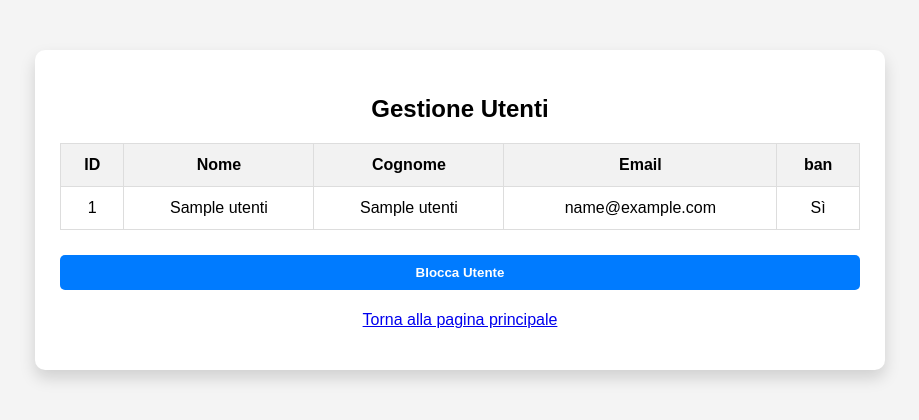
After one commit to giuseppefusco9/LOST-FOUND_db, a PHP site: page /ban_utente.php in a window 1280 px wide. The commit adds this page. Shown: the top 420 px of the page, without its empty margins (180-1099 px from the left). Run offline with PHP 8.4, Linux system fonts and the light colour scheme; tables that the repository leaves empty or names only in its code hold one stand-in row (values such as "Sample post").

Commit message:
add ban_utente.php

```diff
--- /dev/null
+++ b/ban_utente.php
@@ -0,0 +1,101 @@
+<?php
+$message = '';
+
+// Connessione
+$conn = new mysqli("localhost", "root", "", "lostfound_db");
+if ($conn->connect_error) die("Connessione fallita");
+
+// Gestione POST
+if ($_SERVER['REQUEST_METHOD'] === 'POST' && isset($_POST['idUtente'])) {
+    $idUtente = $_POST['idUtente'];
+
+    $stmt = $conn->prepare("UPDATE UTENTI SET ban = TRUE WHERE idUtente = ?");
+    $stmt->bind_param("i", $idUtente);
+
+    if ($stmt->execute()) {
+        $message = "Utente ID $idUtente bloccato con successo.";
+    } else {
+        $message = "Errore nel blocco utente.";
+    }
+
+    $stmt->close();
+}
+
+// Recupero utenti
+$utenti = [];
+$result = $conn->query("SELECT idUtente, nome, cognome, email, ban FROM UTENTI");
+if ($result) {
+    while ($row = $result->fetch_assoc()) {
+        $utenti[] = $row;
+    }
+}
+$conn->close();
+?>
+
+<!DOCTYPE html>
+<html lang="it">
+<head>
+    <meta charset="UTF-8" />
+    <title>Blocca Utente</title>
+    <link rel="stylesheet" href="style.css" />
+    <style>
+        tr.selected {
+            background-color: #d1ecf1;
+        }
+        tr:hover {
+            background-color: #f1f1f1;
+            cursor: pointer;
+        }
+    </style>
+    <script>
+        function selectRow(row, idUtente) {
+            document.querySelectorAll("tbody tr").forEach(tr => tr.classList.remove("selected"));
+            row.classList.add("selected");
+            document.getElementById("idUtente").value = idUtente;
+        }
+    </script>
+</head>
+<body>
+<div class="container login-container">
+    <h2>Gestione Utenti</h2>
+
+    <?php if ($message): ?>
+        <p class="<?= str_contains($message, 'Errore') ? 'error' : 'success' ?>">
+            <?= htmlspecialchars($message) ?>
+        </p>
+    <?php endif; ?>
+
+    <form method="POST">
+        <input type="hidden" name="idUtente" id="idUtente" />
+        <table>
+            <thead>
+                <tr>
+                    <th>ID</th>
+                    <th>Nome</th>
+                    <th>Cognome</th>
+                    <th>Email</th>
+                    <th>ban</th>
+                </tr>
+            </thead>
+            <tbody>
+                <?php foreach ($utenti as $utente): ?>
+                    <tr onclick="selectRow(this, <?= $utente['idUtente'] ?>)">
+                        <td><?= $utente['idUtente'] ?></td>
+                        <td><?= htmlspecialchars($utente['nome']) ?></td>
+                        <td><?= htmlspecialchars($utente['cognome']) ?></td>
+                        <td><?= htmlspecialchars($utente['email']) ?></td>
+                        <td><?= $utente['ban'] ? 'Sì' : 'No' ?></td>
+                    </tr>
+                <?php endforeach; ?>
+            </tbody>
+        </table>
+
+        <div class="button-group">
+            <button type="submit" class="btn">Blocca Utente</button>
+        </div>
+    </form>
+
+    <p><a href="dashboard_admin.php">Torna alla pagina principale</a></p>
+</div>
+</body>
+</html>
--- a/style.css
+++ b/style.css
@@ -1,3 +1,8 @@
+body {
+    font-family: Arial, sans-serif;
+    background-color: #f4f4f4;
+}
+
 .btn {
     display: inline-block;
     background-color: #007bff;
@@ -35,9 +40,15 @@
     margin-bottom: 15px;
 }
 
+.success {
+    color: green;
+    font-weight: bold;
+    margin-bottom: 15px;
+}
+
 .login-container {
-    max-width: 400px;
-    margin: 100px auto;
+    max-width: 800px;
+    margin: 50px auto;
     background: white;
     padding: 25px;
     border-radius: 10px;
@@ -45,8 +56,21 @@
     text-align: center;
 }
 
-.login-container form label {
-    display: block;
-    text-align: left;
-    margin-bottom: 10px;
+table {
+    width: 100%;
+    border-collapse: collapse;
+    margin-top: 20px;
 }
+
+th, td {
+    padding: 12px;
+    border: 1px solid #ddd;
+}
+
+th {
+    background-color: #f2f2f2;
+}
+
+tr.selected {
+    background-color: #d1ecf1;
+}
```
